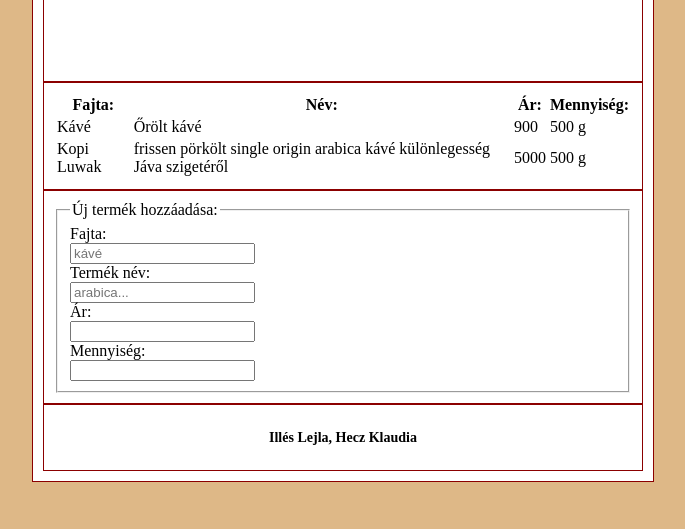
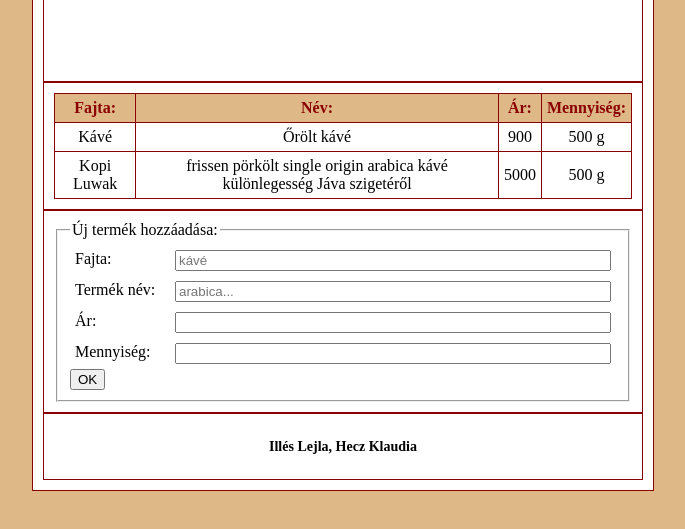
Before and after one commit to lejlailles/webaruhaz_hk_il, a plain HTML site: page public_html/index.html in a window 1280 px wide. Shown: the part 159-688 px from the top of the page, without its empty margins (297-982 px from the left). Drawn offline with nearby package versions, Linux system fonts and the light colour scheme.

Commit message:
5. javítás

```diff
--- a/public_html/index.html
+++ b/public_html/index.html
@@ -26,38 +26,23 @@
                 <form action="#" method="get">
                     <fieldset>
                         <legend>Új termék hozzáadása:</legend>
-                        <div class="column">
-                            <div class="col-25">
+                        <div>
                             <label for="faj">Fajta:</label>
-                            </div>
-                            <div class="col-75">
                             <input type="text" name="faj" id="faj" required placeholder="kávé">
                         </div>
-                        </div>
-                        <div class="column">
-                            <div class="col-25">
+                        <div>
                             <label for="tn">Termék név:</label>
-                            </div>
-                            <div class="col-75">
                             <input type="text" name="tn" id="tn" required placeholder="arabica...">
                         </div>
-                        </div>
-                        <div class="row">
-                            <div class="col-25">
+                        <div>
                             <label for="ar">Ár:</label>
-                            </div>
-                            <div class="col-75">
                             <input type="text" name="ar" id="ar">
                         </div>
-                        </div>
-                        <div class="row">
-                            <div class="col-25">
+                        <div>
                             <label for="me">Mennyiség:</label>
-                            </div>
-                            <div class="col-75">
                             <input type="text" name="me" id="me">
                         </div>
-                        </div>
+                        <button type="submit" id="OK" name="OK" value="OK">OK</button>
                     </fieldset>
                 </form>
             </article>
--- a/public_html/stilus.css
+++ b/public_html/stilus.css
@@ -29,3 +29,25 @@ footer {
     text-align: center;
     font-size: 12px;
 }
+
+table {
+    width:100%;
+    border-collapse: collapse;
+}
+
+table, td, th {
+    border:1px solid darkred;
+    padding:5px;
+    text-align: center;
+
+}
+th {
+    background:burlywood;
+    color: darkred;
+}
+
+fieldset div {
+  display: grid;
+  grid-template-columns: 100px auto;
+  padding: 5px;
+}
```
Lines whose indentation alone changed are shown as unchanged.
